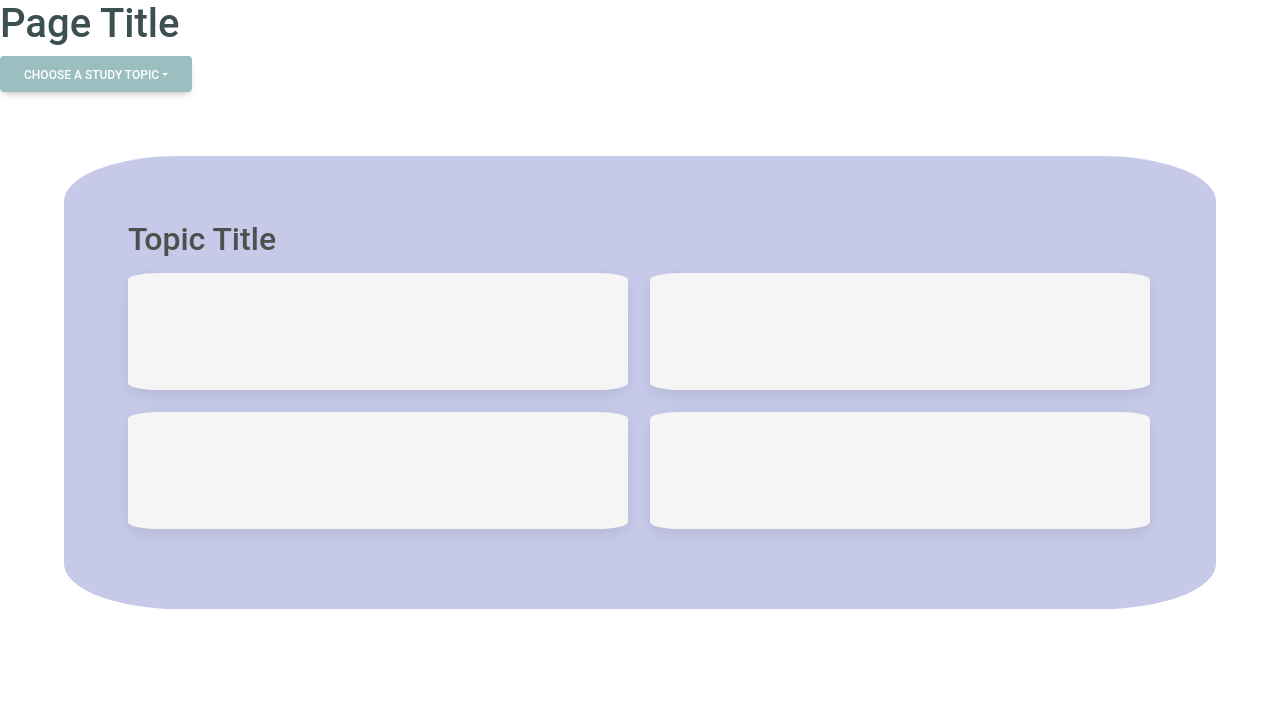
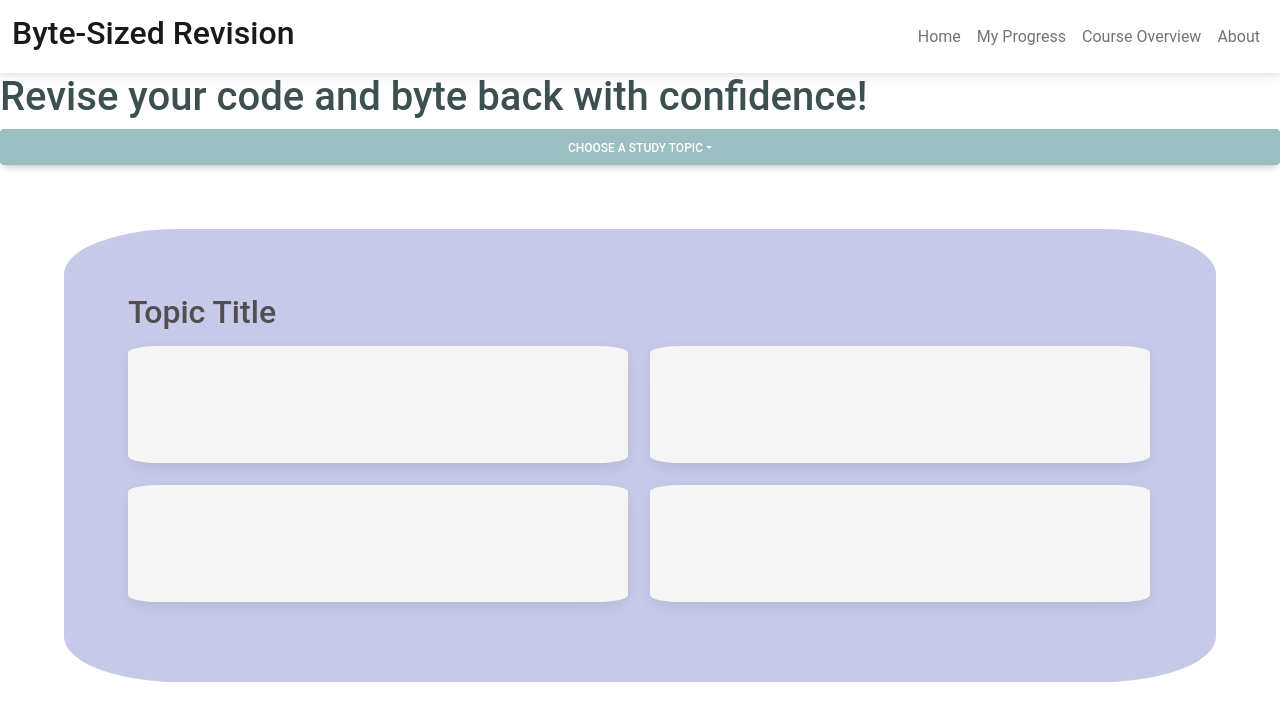
Before and after one commit to attrill20/CodeCrunchProjectWeek, a React (Create React App) app in the folder study-app/: page / in a window 1280 px wide. Shown: the top 720 px of the page. Built offline with nearby package versions, Linux system fonts and the light colour scheme.

Commit message:
added header

```diff
--- a/study-app/src/App/App.css
+++ b/study-app/src/App/App.css
@@ -9,6 +9,10 @@
     column-gap: 2%;
     row-gap: 2%;
     border-radius: 10%
+}
+.btn-group {
+    display:flex;
+    justify-content:center;
 }
 
 .card {
--- a/study-app/src/App/App.js
+++ b/study-app/src/App/App.js
@@ -3,6 +3,7 @@ import './App.css';
 import List from '../List/List';
 import ListItem from '../ListItem/ListItem';
 import DropDown from '../DropDown/DropDown';
+import Header from '../Header/Header';
 
 
 //PLAN
@@ -51,7 +52,8 @@ function handleClick(event) {
 
   return (
     <div>
-      <h1 style={{color:"#3D5051"}}>Page Title</h1>
+    <Header/>
+      <h1 style={{color:"#3D5051"}}>Revise your code and byte back with confidence!</h1>
       {/* we need to pass a function into this button:  */}
       <DropDown
         // setSelectedOption = {setSelectedOption}
--- /dev/null
+++ b/study-app/src/Header/Header.js
@@ -0,0 +1,48 @@
+import React from 'react';
+
+const Header = () => {
+  return (
+    <div className="header-container">
+      <header>
+        <nav className="navbar navbar-expand-lg navbar-light bg-white">
+          <div className="container-fluid">
+            <button
+              className="navbar-toggler"
+              type="button"
+              data-mdb-toggle="collapse"
+              data-mdb-target="#navbarExample01"
+              aria-controls="navbarExample01"
+              aria-expanded="false"
+              aria-label="Toggle navigation"
+            >
+              <i className="fas fa-bars"></i>
+            </button>
+            <div className="d-flex align-items-center me-auto">
+              <div className="navbar-brand">
+                <h2>Byte-Sized Revision</h2>
+              </div>
+            </div>
+            <div className="collapse navbar-collapse" id="navbarExample01">
+              <ul className="navbar-nav ms-auto mb-2 mb-lg-0">
+                <li className="nav-item active">
+                  <a className="nav-link" aria-current="page" href="#">Home</a>
+                </li>
+                <li className="nav-item">
+                  <a className="nav-link" href="#">My Progress</a>
+                </li>
+                <li className="nav-item">
+                  <a className="nav-link" href="#">Course Overview</a>
+                </li>
+                <li className="nav-item">
+                  <a className="nav-link" href="#">About</a>
+                </li>
+              </ul>
+            </div>
+          </div>
+        </nav>
+      </header>
+    </div>
+  );
+};
+
+export default Header;
```
Also changed, not shown: study-app/src/setupTests.js (+24 -0 lines), 1 other file (tests, documents, lock files or other folders).
